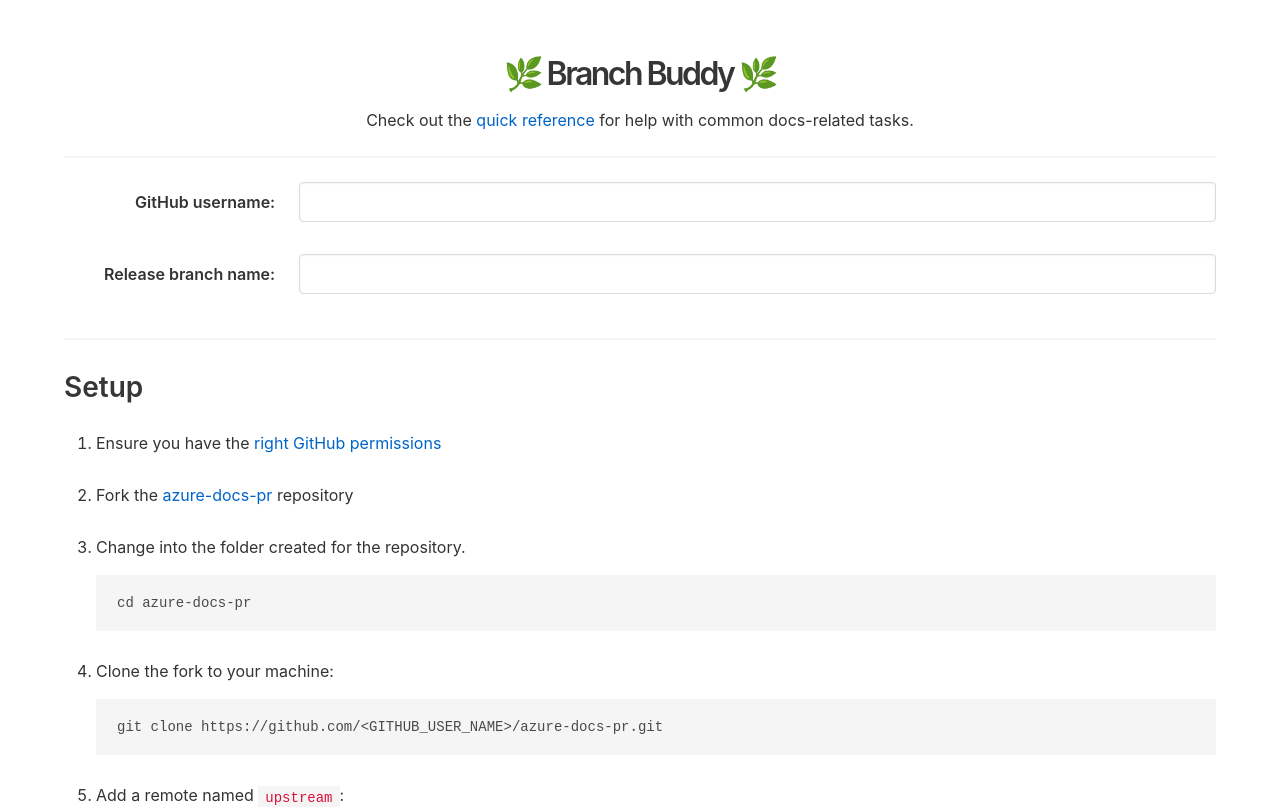
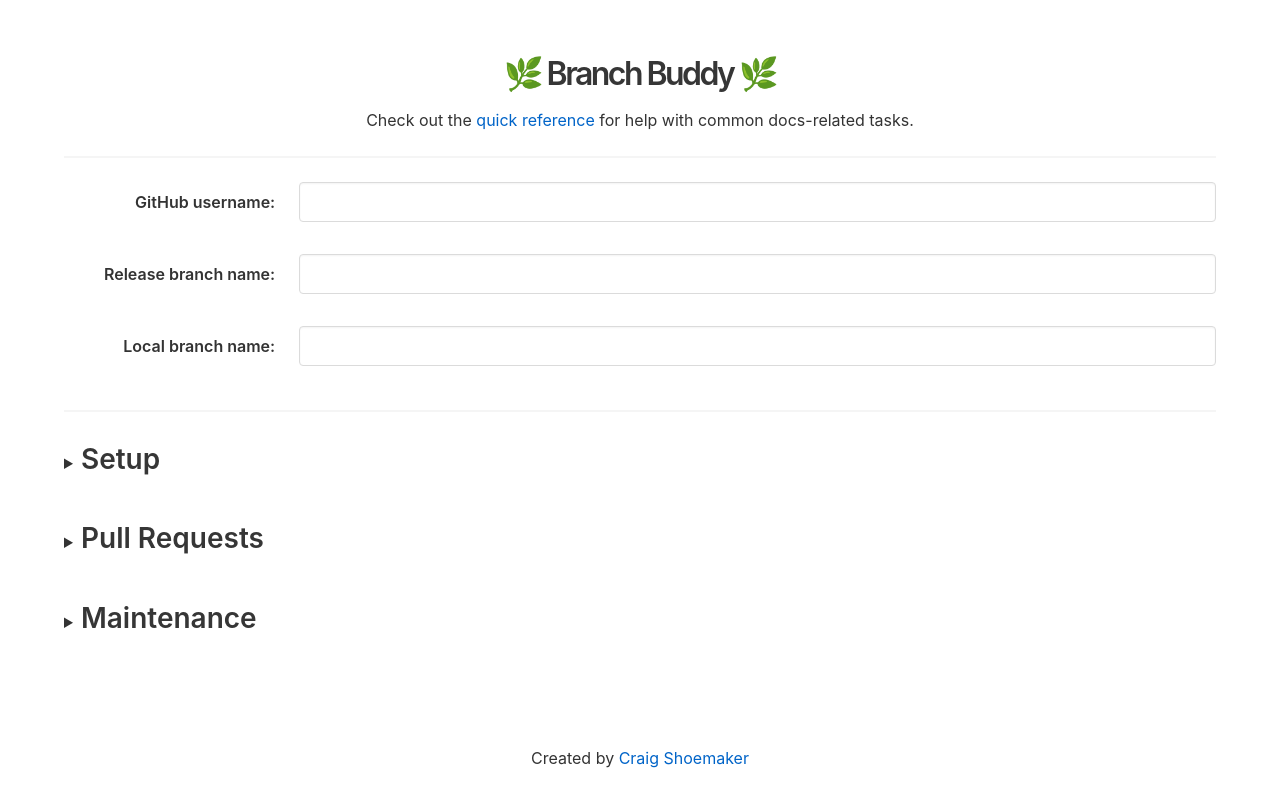
Before and after one commit to craigshoemaker/branch-buddy, a Svelte app: page / in a window 1280 px wide. Shown: the top 807 px of the page. Built offline with nearby package versions, Linux system fonts and the light colour scheme.

Commit message:
Add PR UI

```diff
--- a/public/global.css
+++ b/public/global.css
@@ -61,3 +61,20 @@ button:not(:disabled):active {
 button:focus {
 	border-color: #666;
 }
+
+details {
+	margin-top: 2em;
+}
+
+details summary {
+	cursor:pointer;
+}
+
+details summary h2 {
+	display: inline-block;
+}
+
+details summary:focus,
+details summary *:focus {
+	outline: 0;
+}
--- a/src/App.svelte
+++ b/src/App.svelte
@@ -1,12 +1,15 @@
 <script>
   import Maintenance from "./Maintenance.svelte";
+  import PullRequests from "./PullRequests.svelte";
   import Setup from "./Setup.svelte";
 
   const GITHUB_NAME_DEFAULT = "<GITHUB_USER_NAME>";
-  const BRANCH_NAME_DEFAULT = "<BRANCH_NAME>";
+  const BRANCH_NAME_DEFAULT = "<RELEASE_BRANCH_NAME>";
+  const BRANCH_NAME_LOCAL_DEFAULT = "<LOCAL_BRANCH_NAME>";
 
   let githubName = GITHUB_NAME_DEFAULT;
   let branchName = BRANCH_NAME_DEFAULT;
+  let branchNameLocal = BRANCH_NAME_LOCAL_DEFAULT;
 
   function getQueryValue(key) {
     let query = window.location.search.replace("?", "");
@@ -33,6 +36,10 @@
       params.push(`branch=${branchName}`);
     }
 
+    if (branchNameLocal !== BRANCH_NAME_LOCAL_DEFAULT) {
+      params.push(`local-branch=${branchNameLocal}`);
+    }
+
     const hasParamsToAdd = params.length > 0;
     let url = window.location.origin;
 
@@ -48,6 +55,7 @@
     if (window.location.search) {
       let branch = getQueryValue("branch");
       let user = getQueryValue("user");
+      let localBranch = getQueryValue("local-branch");
 
       if (branch) {
         branchName = branch;
@@ -57,6 +65,11 @@
       if (user) {
         githubName = user;
         document.getElementById("github-name").value = user;
+      }
+
+      if (localBranch) {
+        branchNameLocal = localBranch;
+        document.getElementById("branch-name-local").value = localBranch;
       }
     }
   });
@@ -119,10 +132,34 @@
       />
     </div>
   </div>
+  <div class="columns">
+    <div class="column is-one-fifth">
+      <label
+        for="branch-name"
+        class="mt-2 has-text-weight-semibold  has-text-right-desktop has-text-centered-mobile"
+        >Local branch name:</label
+      >
+    </div>
+    <div class="column">
+      <input
+        type="text"
+        name="branch-name-local"
+        id="branch-name-local"
+        class="input"
+        on:input={(e) => {
+          let value = e.currentTarget.value.trim();
+          branchNameLocal =
+            value.length > 0 ? value : BRANCH_NAME_LOCAL_DEFAULT;
+        }}
+        on:blur={(e) => setQueryValue()}
+      />
+    </div>
+  </div>
 
   <hr />
 
   <Setup {githubName} {branchName} />
+  <PullRequests {branchName} {branchNameLocal} />
   <Maintenance {branchName} />
 </main>
 
--- a/src/Maintenance.svelte
+++ b/src/Maintenance.svelte
@@ -2,9 +2,13 @@
   export let branchName;
 </script>
 
+<details>
+  <summary>
     <h2>Maintenance</h2>
+  </summary>
   <p>
     Do this once a day to keep your local branch(es) up to date with the server
     branch.
   </p>
   <pre><code>git pull upstream {branchName}</code></pre>
+</details>
--- /dev/null
+++ b/src/PullRequests.svelte
@@ -0,0 +1,41 @@
+<script>
+  export let branchNameLocal;
+</script>
+
+<details>
+  <summary>
+    <h2>Pull Requests</h2>
+  </summary>
+  <p>
+    Create a pull request by pushing your local branch to GitHub and then
+    issuing a <a
+      href="https://docs.github.com/en/github/collaborating-with-issues-and-pull-requests/about-pull-requests"
+      tabindex="-1"
+      target="_blank">pull request</a
+    >.
+  </p>
+  <hr />
+  <p>Copy your local branch to your fork on GitHub.</p>
+  <pre><code>git push origin {branchNameLocal}</code></pre>
+
+  {#if !/\>/.test(branchNameLocal)}
+    <p>Click this button to start your pull request.</p>
+    <p>
+      <a
+        class="button"
+        target="_blank"
+        href="https://github.com/craigshoemaker/azure-docs-pr/pull/new/{branchNameLocal}"
+        >Start a pull request</a
+      >
+    </p>
+  {:else}
+    <p>Navigate to the branch on GitHub and start a pull request.</p>
+  {/if}
+</details>
+
+<style>
+  a.button {
+    background-color: #dcf5ff;
+    font-weight: 600;
+  }
+</style>
--- a/src/Setup.svelte
+++ b/src/Setup.svelte
@@ -3,7 +3,10 @@
   export let branchName;
 </script>
 
+<details>
+  <summary>
     <h2>Setup</h2>
+  </summary>
   <ol>
     <li>
       <p>
@@ -47,6 +50,7 @@
       <pre><code>git checkout -B &lt;ARTICLE_BRANCH_NAME&gt; {branchName}</code></pre>
     </li>
   </ol>
+</details>
 
 <style>
   ol li {
```
Lines whose indentation alone changed are shown as unchanged.
